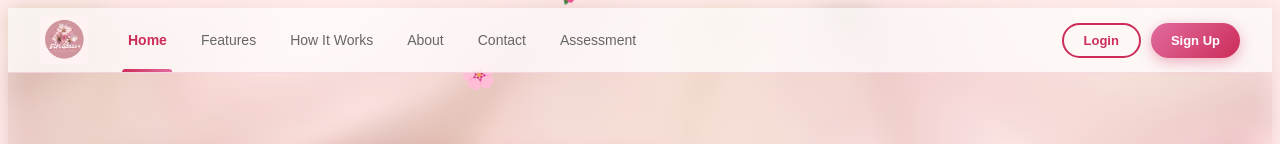
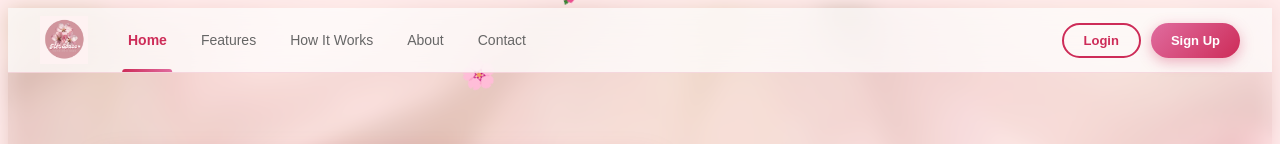
Before and after one commit to Pranati-Shah/hormonal-health-ai, a React (Vite) app: page / in a window 1280 px wide. Shown: the top 144 px of the page. Built offline with nearby package versions, Linux system fonts and the light colour scheme.

Commit message:
added app pages

```diff
--- a/src/App.jsx
+++ b/src/App.jsx
@@ -242,16 +242,20 @@ function ContactPage() {
 export default function App() {
   const [active, setActive] = useState("home");
 
-  const TABS = [
+  const NAV_TABS = [
     { id: "home",       label: "Home",         component: <HomePage onStartAssessment={() => setActive("assessment")} /> },
     { id: "features",   label: "Features",     component: <FeaturesPage />   },
     { id: "howitworks", label: "How It Works", component: <HowItWorksPage /> },
     { id: "about",      label: "About",        component: <AboutPage />      },
     { id: "contact",    label: "Contact",      component: <ContactPage />    },
-    { id: "assessment", label: "Assessment",   component: <Assessment />     },
   ];
 
-  const current = TABS.find((t) => t.id === active);
+  const ALL_TABS = [
+    ...NAV_TABS,
+    { id: "assessment", label: "Assessment", component: <Assessment /> },
+  ];
+
+  const current = ALL_TABS.find((t) => t.id === active);
 
   return (
     <>
@@ -268,7 +272,7 @@ export default function App() {
               <img src={logo} alt="HerSpace" style={S.logoImg} />
             </div>
             <nav style={S.tabBar}>
-              {TABS.map((tab) => (
+              {NAV_TABS.map((tab) => (
                 <button key={tab.id} className="nav-tab"
                   onClick={() => setActive(tab.id)}
                   style={{ ...S.tab, ...(active === tab.id ? S.tabActive : {}) }}>
```
